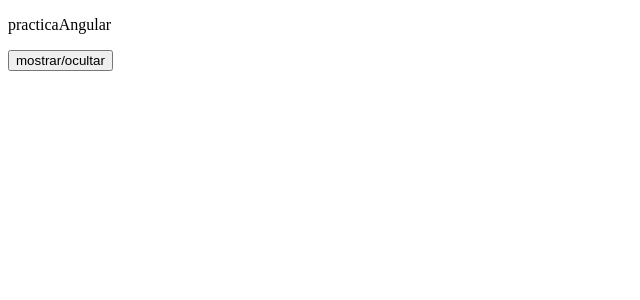
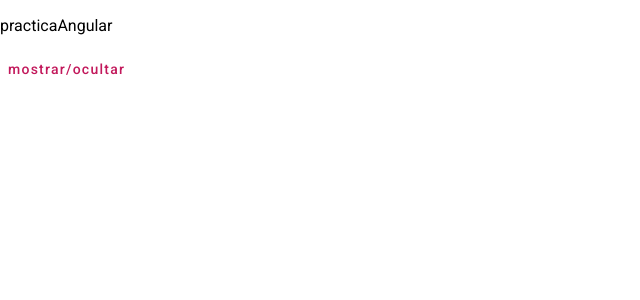
Before and after one commit to valpas312/practicaAngular, an Angular app: page / in a window 1280 px wide. Shown: the top 300 px of the page, without its empty margins (0-640 px from the left). Built offline with nearby package versions, Linux system fonts and the light colour scheme.

Commit message:
probando angular material

```diff
--- a/angular.json
+++ b/angular.json
@@ -25,6 +25,7 @@
               "src/assets"
             ],
             "styles": [
+              "@angular/material/prebuilt-themes/pink-bluegrey.css",
               "src/styles.css"
             ],
             "scripts": []
@@ -87,6 +88,7 @@
               "src/assets"
             ],
             "styles": [
+              "@angular/material/prebuilt-themes/pink-bluegrey.css",
               "src/styles.css"
             ],
             "scripts": []
--- a/package.json
+++ b/package.json
@@ -11,10 +11,12 @@
   "private": true,
   "dependencies": {
     "@angular/animations": "^16.0.0",
+    "@angular/cdk": "^16.1.1",
     "@angular/common": "^16.0.0",
     "@angular/compiler": "^16.0.0",
     "@angular/core": "^16.0.0",
     "@angular/forms": "^16.0.0",
+    "@angular/material": "^16.1.1",
     "@angular/platform-browser": "^16.0.0",
     "@angular/platform-browser-dynamic": "^16.0.0",
     "@angular/router": "^16.0.0",
--- a/src/app/app.component.ts
+++ b/src/app/app.component.ts
@@ -1,4 +1,5 @@
 import { Component } from '@angular/core';
+
 
 @Component({
   selector: 'app-root',
--- a/src/app/app.module.ts
+++ b/src/app/app.module.ts
@@ -1,5 +1,6 @@
 import { NgModule } from '@angular/core';
 import { BrowserModule } from '@angular/platform-browser';
+import { MatButtonModule } from '@angular/material/button';
 
 import { AppRoutingModule } from './app-routing.module';
 import { AppComponent } from './app.component';
@@ -12,7 +13,8 @@
   ],
   imports: [
     BrowserModule,
-    AppRoutingModule
+    AppRoutingModule,
+    MatButtonModule
   ],
   providers: [],
   bootstrap: [AppComponent]
--- a/src/app/components/header/header.component.html
+++ b/src/app/components/header/header.component.html
@@ -1,3 +1,3 @@
+<button mat-button color="primary" (click)="show()">mostrar/ocultar</button>
+
 <p *ngIf="isShow">header works!</p>
-
-<button (click)="show()">mostrar/ocultar</button>
--- a/src/app/components/header/header.component.ts
+++ b/src/app/components/header/header.component.ts
@@ -3,7 +3,7 @@
 @Component({
   selector: 'app-header',
   templateUrl: './header.component.html',
-  styleUrls: ['./header.component.css']
+  styleUrls: ['./header.component.css'],
 })
 export class HeaderComponent {
 
--- a/src/index.html
+++ b/src/index.html
@@ -6,6 +6,9 @@
   <base href="/">
   <meta name="viewport" content="width=device-width, initial-scale=1">
   <link rel="icon" type="image/x-icon" href="favicon.ico">
+  <link rel="preconnect" href="https://fonts.gstatic.com">
+  <link href="https://fonts.googleapis.com/css2?family=Roboto:wght@300;400;500&display=swap" rel="stylesheet">
+  <link href="https://fonts.googleapis.com/icon?family=Material+Icons" rel="stylesheet">
 </head>
 <body>
   <app-root></app-root>
--- a/src/styles.css
+++ b/src/styles.css
@@ -1 +1,4 @@
 /* You can add global styles to this file, and also import other style files */
+
+html, body { height: 100%; }
+body { margin: 0; font-family: Roboto, "Helvetica Neue", sans-serif; }
```
Also changed, not shown: 1 other file (tests, documents, lock files or other folders).
